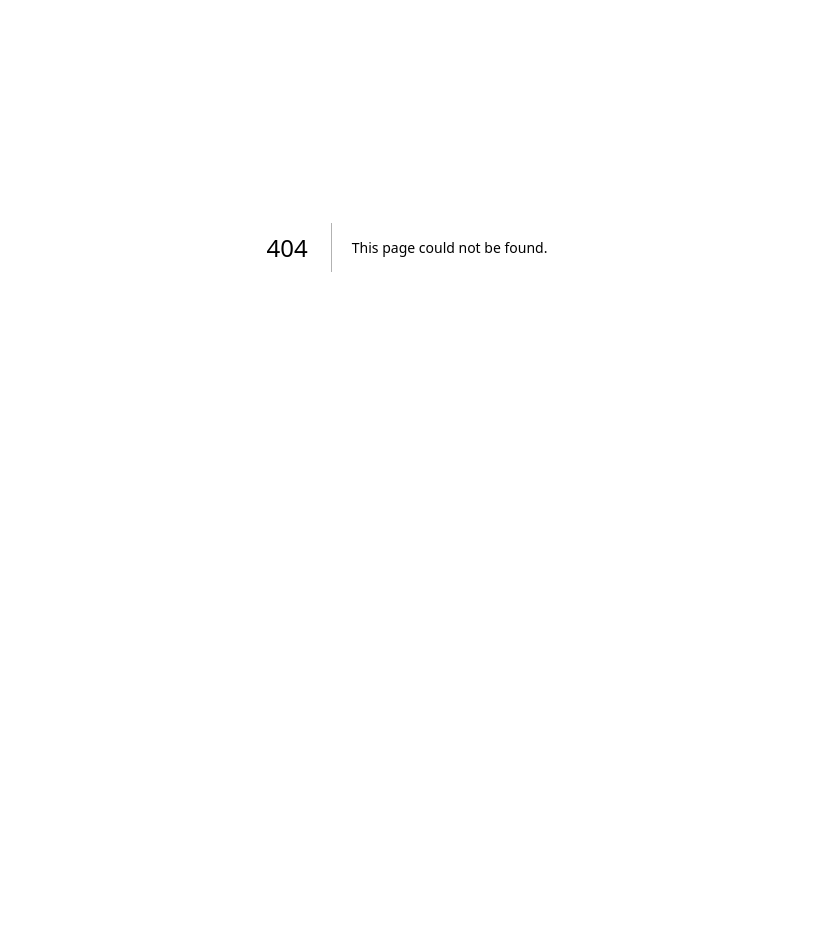
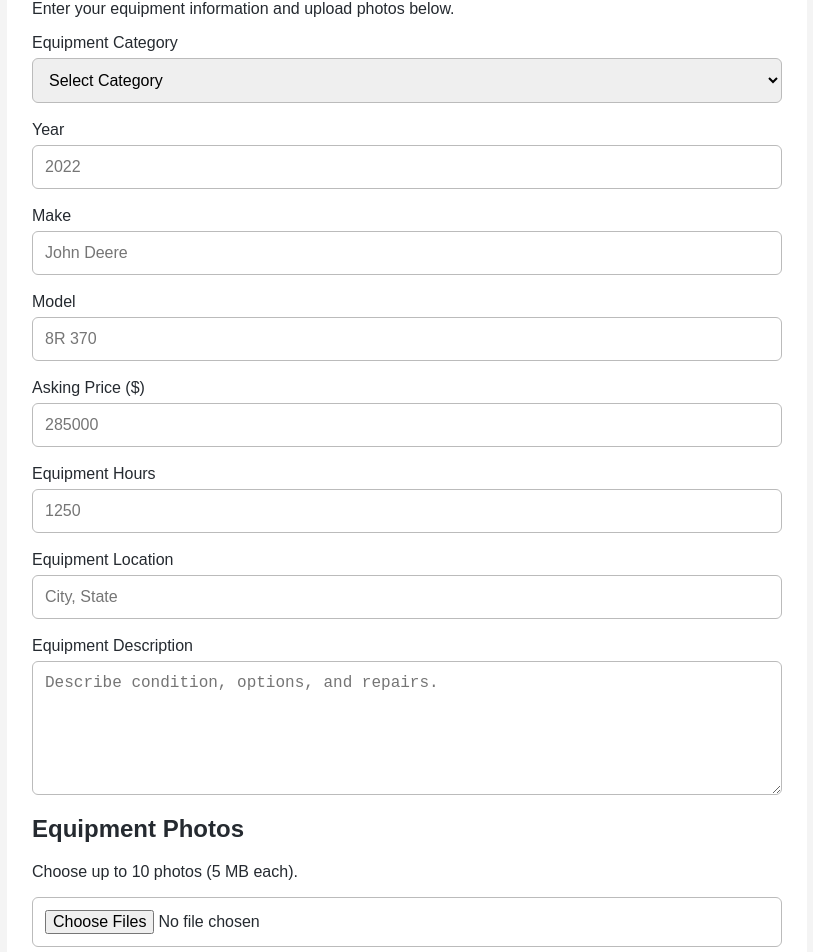
Before and after one commit to 509iron/509-iron-website-, a Next.js app: page /sell in a window 1280 px wide. Before the commit this address had no page. Shown: the part 153-1105 px from the top of the page, without its empty margins (233-1046 px from the left). Before the commit the page ends 800 px from the top, so only its background shows below. Built offline with nearby package versions, Linux system fonts and the light colour scheme.

Commit message:
Create SellEquipment component for listing items
This component allows users to sell equipment by filling out a form with details and uploading photos. It includes validation for photo uploads and displays previews of selected images.

```diff
--- /dev/null
+++ b/app/sell/page.jsx
@@ -0,0 +1,186 @@
+
+"use client";
+
+import { useEffect, useState } from "react";
+
+export default function SellEquipment() {
+  const [photos, setPhotos] = useState([]);
+  const [previews, setPreviews] = useState([]);
+
+  useEffect(() => {
+    const urls = photos.map((file) =>
+      URL.createObjectURL(file)
+    );
+
+    setPreviews(urls);
+
+    return () => urls.forEach(URL.revokeObjectURL);
+  }, [photos]);
+
+  const field = {
+    display: "block",
+    width: "100%",
+    padding: "12px",
+    margin: "6px 0 18px",
+    border: "1px solid #bbb",
+    borderRadius: "6px",
+    fontSize: "16px",
+    boxSizing: "border-box"
+  };
+
+  return (
+    <main style={{
+      minHeight: "100vh",
+      background: "#f4f4f4",
+      color: "#252a30",
+      padding: "30px 15px",
+      fontFamily: "Arial, sans-serif"
+    }}>
+      <div style={{
+        maxWidth: "750px",
+        margin: "auto",
+        background: "white",
+        padding: "25px",
+        borderRadius: "10px"
+      }}>
+        <a href="/">← Back to Home</a>
+
+        <h1>Sell Equipment with 509 Iron</h1>
+
+        <p>
+          Enter your equipment information and
+          upload photos below.
+        </p>
+
+        <form onSubmit={(e) => e.preventDefault()}>
+          <label>Equipment Category</label>
+          <select required style={field}>
+            <option value="">Select Category</option>
+            <option>Tractors</option>
+            <option>Combines</option>
+            <option>Sprayers</option>
+            <option>Drills & Seeders</option>
+            <option>Trucks & Trailers</option>
+            <option>Other Equipment</option>
+          </select>
+
+          <label>Year</label>
+          <input type="number" required
+            placeholder="2022" style={field} />
+
+          <label>Make</label>
+          <input required placeholder="John Deere"
+            style={field} />
+
+          <label>Model</label>
+          <input required placeholder="8R 370"
+            style={field} />
+
+          <label>Asking Price ($)</label>
+          <input type="number" min="1" required
+            placeholder="285000" style={field} />
+
+          <label>Equipment Hours</label>
+          <input type="number" min="0"
+            placeholder="1250" style={field} />
+
+          <label>Equipment Location</label>
+          <input required
+            placeholder="City, State" style={field} />
+
+          <label>Equipment Description</label>
+          <textarea required rows="6"
+            placeholder="Describe condition, options, and repairs."
+            style={field} />
+
+          <h2>Equipment Photos</h2>
+          <p>Choose up to 10 photos (5 MB each).</p>
+
+          <input
+            type="file"
+            accept="image/jpeg,image/png,image/webp"
+            multiple
+            onChange={(e) => {
+              const files = Array.from(
+                e.target.files || []
+              );
+
+              if (files.length > 10) {
+                alert("Please select no more than 10 photos.");
+                e.target.value = "";
+                return;
+              }
+
+              if (files.some(
+                (file) => file.size > 5 * 1024 * 1024
+              )) {
+                alert("Each photo must be 5 MB or less.");
+                e.target.value = "";
+                return;
+              }
+
+              setPhotos(files);
+            }}
+            style={field}
+          />
+
+          <div style={{
+            display: "grid",
+            gridTemplateColumns:
+              "repeat(auto-fit, minmax(130px, 1fr))",
+            gap: "10px",
+            marginBottom: "25px"
+          }}>
+            {previews.map((url, i) => (
+              <img
+                key={url}
+                src={url}
+                alt={`Equipment photo ${i + 1}`}
+                style={{
+                  width: "100%",
+                  height: "130px",
+                  objectFit: "cover",
+                  borderRadius: "6px"
+                }}
+              />
+            ))}
+          </div>
+
+          <h2>Seller Contact Information</h2>
+
+          <label>Seller Name</label>
+          <input required style={field} />
+
+          <label>Email Address</label>
+          <input type="email" required style={field} />
+
+          <label>Phone Number</label>
+          <input type="tel" required style={field} />
+
+          <button type="button" disabled
+            style={{
+              width: "100%",
+              background: "#888",
+              color: "white",
+              border: "none",
+              borderRadius: "6px",
+              padding: "16px",
+              fontSize: "17px"
+            }}
+          >
+            Submit Listing — Coming Soon
+          </button>
+
+          <p style={{
+            fontSize: "13px",
+            color: "#666"
+          }}>
+            This form currently previews photos.
+            Submissions will be enabled after
+            secure storage is connected.
+          </p>
+        </form>
+      </div>
+    </main>
+  );
+}
```
